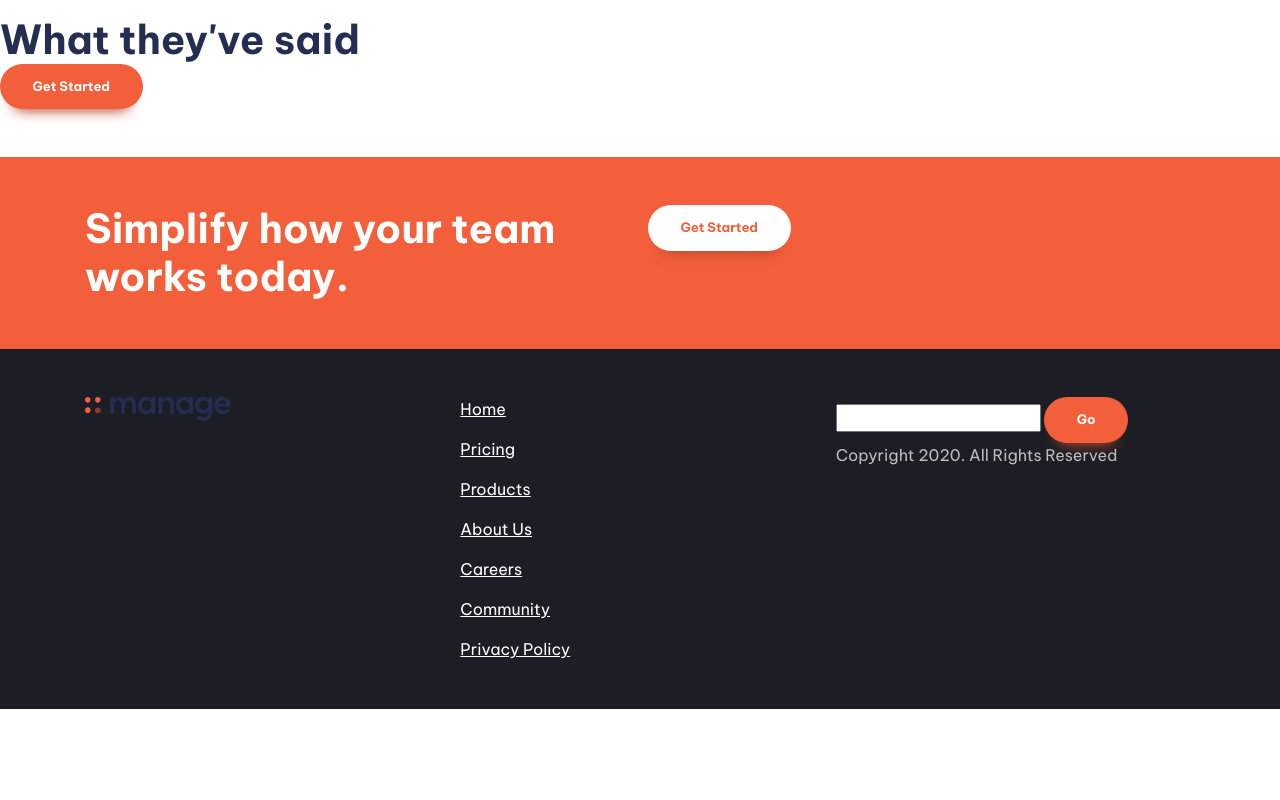
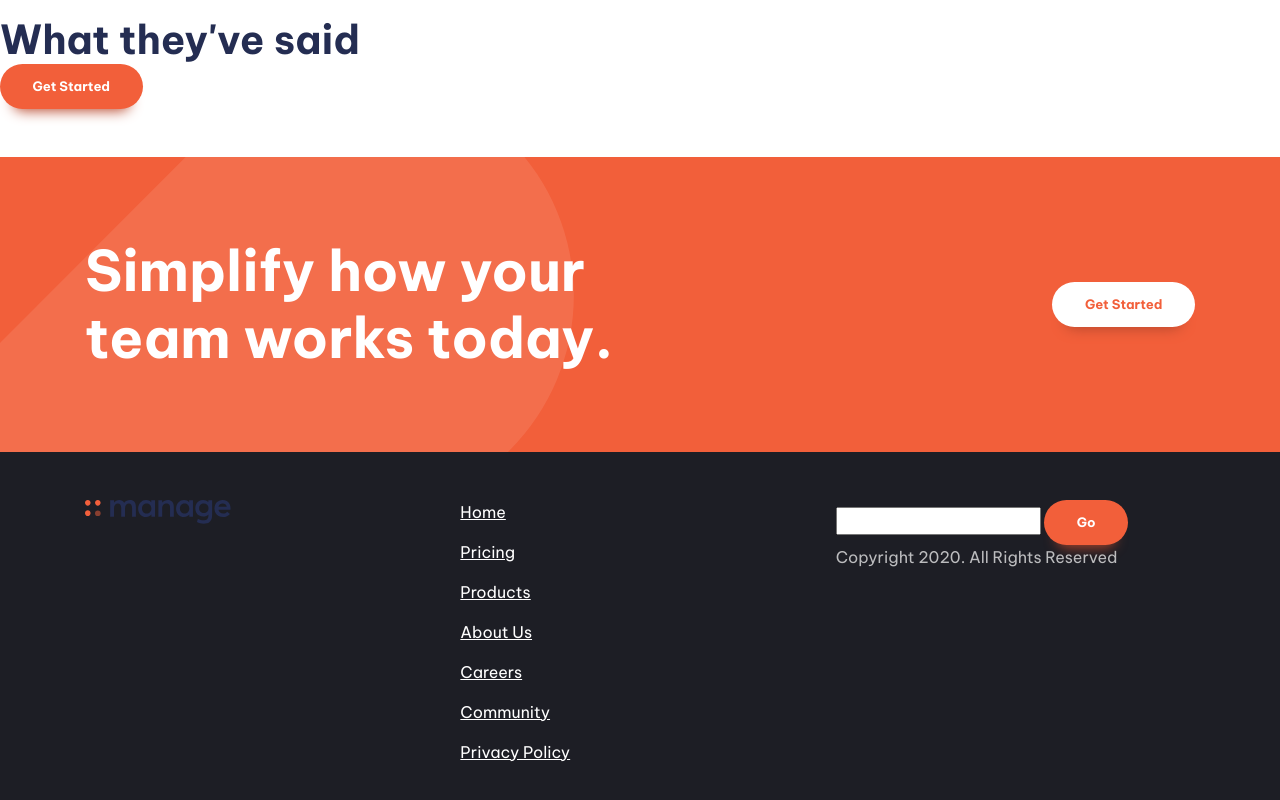
Before and after one commit to johnverz22/responsive-web, a website built with Vite: page index.html in a window 1280 px wide. Shown: the part 1429-2229 px from the top of the page. Before the commit the page ends 2138 px from the top, so only its background shows below. Built offline with nearby package versions, Linux system fonts and the light colour scheme.

Commit message:
Fixed the CTA area includind adding background

```diff
--- a/index.html
+++ b/index.html
@@ -106,15 +106,15 @@
       <button class="button">Get Started</button>
     </section>
 
-    <section class="cta | padding-block-700 bg-accent-400 text-neutral-100">
+    <section class="cta | padding-block-900 bg-accent-400 text-neutral-100">
       <div class="container">
-        <div class="even-columns">
+        <div class="even-columns vertical-align-center">
           <div>
-            <p class="fs-secondary-heading fw-bold">
+            <p class="fs-primary-heading fw-bold">
               Simplify how your team works today.
             </p>
           </div>
-          <div>
+          <div class="justify-self-end-md">
             <button class="button" data-type="inverted">Get Started</button>
           </div>
         </div>
--- a/style.css
+++ b/style.css
@@ -156,12 +156,6 @@ textarea:not([rows]) {
   margin-inline: auto;
 }
 
-/* same as .flow :not(:first-child) */
-/* same as .flow * + *  */
-:where(.flow :not(:first-child)){
-  margin-top: var(--flow-spacer, 3em);
-}
-
 .even-columns {
   display: grid;
   gap: 1rem;
@@ -173,6 +167,27 @@ textarea:not([rows]) {
     grid-auto-columns: 1fr;
     /* made comumns of same height*/
   }
+}
+
+.vertical-align-center {
+  align-items: center;
+}
+
+.justify-self-end{
+  justify-self: end;
+}
+
+@media(min-width: 50em){
+  .justify-self-end-md{
+    justify-self: end;
+  }
+}
+
+
+/* same as .flow :not(:first-child) */
+/* same as .flow * + *  */
+:where(.flow :not(:first-child)){
+  margin-top: var(--flow-spacer, 3em);
 }
 
 .text-primary-400 {
@@ -392,6 +407,30 @@ p[data-width="wide"]{
   }
 }
 
+/* cta */
+.cta{
+  position: relative;
+  isolation: isolate; /* stacking content */
+  text-align: center;
+}
+
+@media(min-width: 50em){
+  .cta{
+    text-align: left;
+  }
+}
+
+.cta::before{
+  content: '';
+  position: absolute;
+  inset: 0;
+  background-image: url(images/bg-tablet-pattern.svg), url(images/bg-tablet-pattern.svg);
+  z-index: -1;
+  opacity: 0.1;
+  background-position: -15rem -5rem, 80rem -42rem;
+  background-repeat: no-repeat;
+}
+
 /*
 this was used by javascript :5
 .opened{
```
